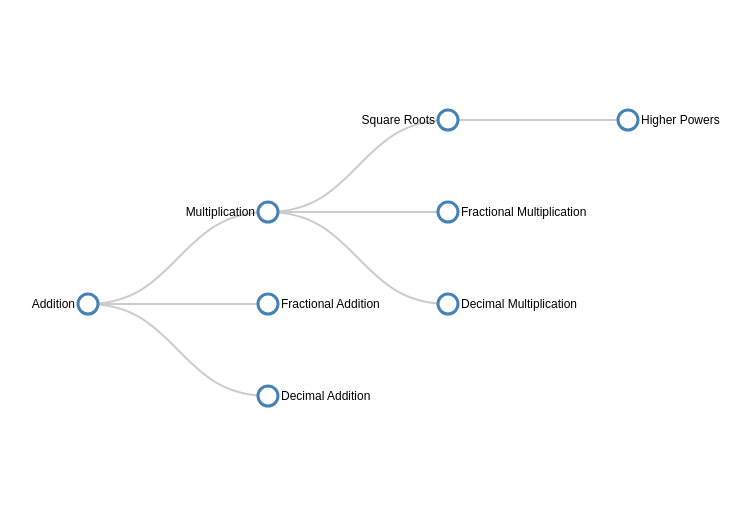
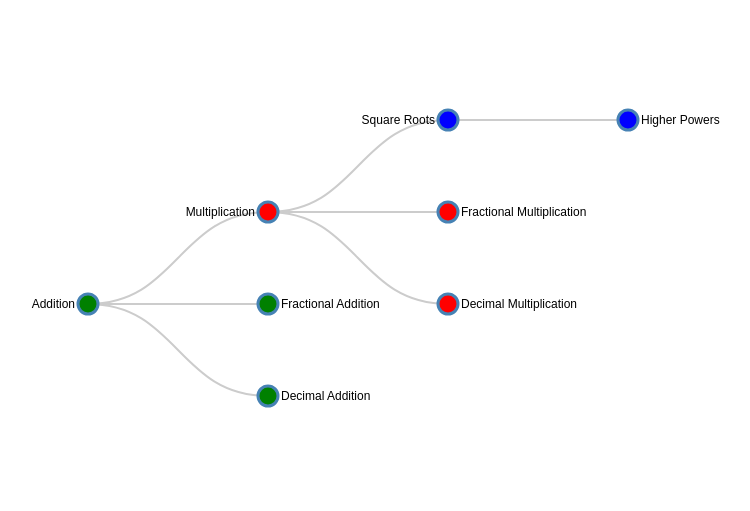
Before and after one commit to Koala-t/D3-practice, a plain HTML site: page tree/tree.html in a window 1280 px wide. Shown: the whole page, without its empty margins (40-790 px from the left). Drawn offline with nearby package versions, Linux system fonts and the light colour scheme.

Commit message:
move css to external stylesheet and add custom colors for each node

```diff
--- /dev/null
+++ b/tree/tree.css
@@ -0,0 +1,13 @@
+.node circle {
+ fill: #fff;
+ stroke: steelblue;
+ stroke-width: 3px;
+}
+
+.node text { font: 12px sans-serif; }
+
+.link {
+ fill: none;
+ stroke: #ccc;
+ stroke-width: 2px;
+}
--- a/tree/tree.html
+++ b/tree/tree.html
@@ -5,24 +5,7 @@
 
     <title>Collapsible Tree Example</title>
 
-    <style>
-
- .node circle {
-   fill: #fff;
-   stroke: steelblue;
-   stroke-width: 3px;
- }
-
- .node text { font: 12px sans-serif; }
-
- .link {
-   fill: none;
-   stroke: #ccc;
-   stroke-width: 2px;
- }
-
-    </style>
-
+    <link rel="stylesheet" type="text/css" href="tree.css">
   </head>
 
   <body>
@@ -36,38 +19,46 @@ var treeData = [
   {
     "name": "Addition",
     "parent": "null",
+    "level": "green",
     "children": [
       {
         "name": "Multiplication",
         "parent": "Addition",
+        "level": "red",
         "children": [
           {
             "name": "Square Roots",
             "parent": "Multiplication",
+            "level": "blue",
             "children": [
               {
                 "name": "Higher Powers",
-                "Parent": "Square Roots"
+                "Parent": "Square Roots",
+                "level": "blue"
               }
             ]
           },
           {
             "name": "Fractional Multiplication",
-            "parent": "Multiplication"
+            "parent": "Multiplication",
+            "level": "red"
           },
           {
             "name": "Decimal Multiplication",
-            "parent": "Multiplication"
+            "parent": "Multiplication",
+            "level": "red"
           }
         ]
       },
       {
         "name": "Fractional Addition",
-        "parent": "Addition"
+        "parent": "Addition",
+        "level": "green"
       },
       {
         "name": "Decimal Addition",
-        "parent": "Addition"
+        "parent": "Addition",
+        "level": "green"
       }
     ]
   }
@@ -118,7 +109,7 @@ function update(source) {
   nodeEnter.append("circle")
    .attr("r", 10)
    .attr("class", function(d) { return d.name; })
-   .style("fill", "#fff");
+   .style("fill", function(d) { return d.level; });
 
   nodeEnter.append("text")
    .attr("x", function(d) {
```
